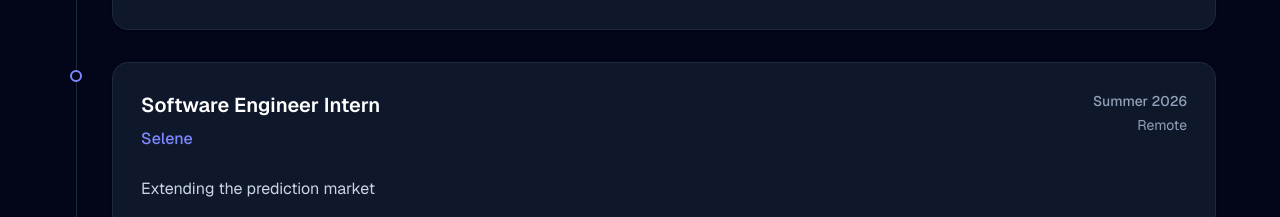
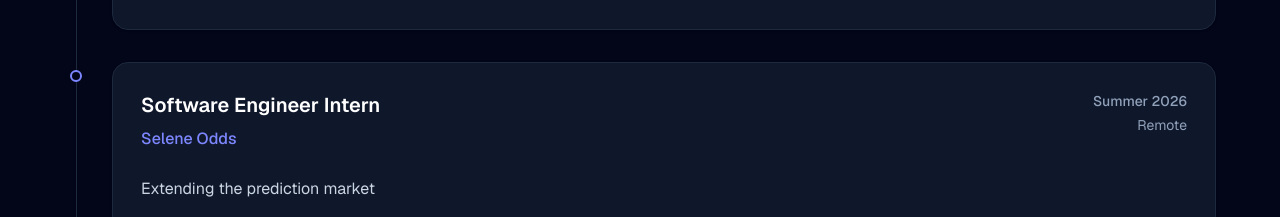
Before and after one commit to BrandonChhom/Personal-Portfolio, a Next.js app: page / in a window 1280 px wide. Shown: the part 1100-1317 px from the top of the page. Built offline with nearby package versions, Linux system fonts and the light colour scheme.

Commit message:
updated resume and changed description

```diff
--- a/src/data/experience.js
+++ b/src/data/experience.js
@@ -8,7 +8,7 @@ const experience = [
   },
   {
     title: "Software Engineer Intern",
-    organization: "Selene",
+    organization: "Selene Odds",
     date: "Summer 2026",
     location: "Remote",
     description: "Extending the prediction market",
```
Also changed, not shown: 2 other files (tests, documents, lock files or other folders).
